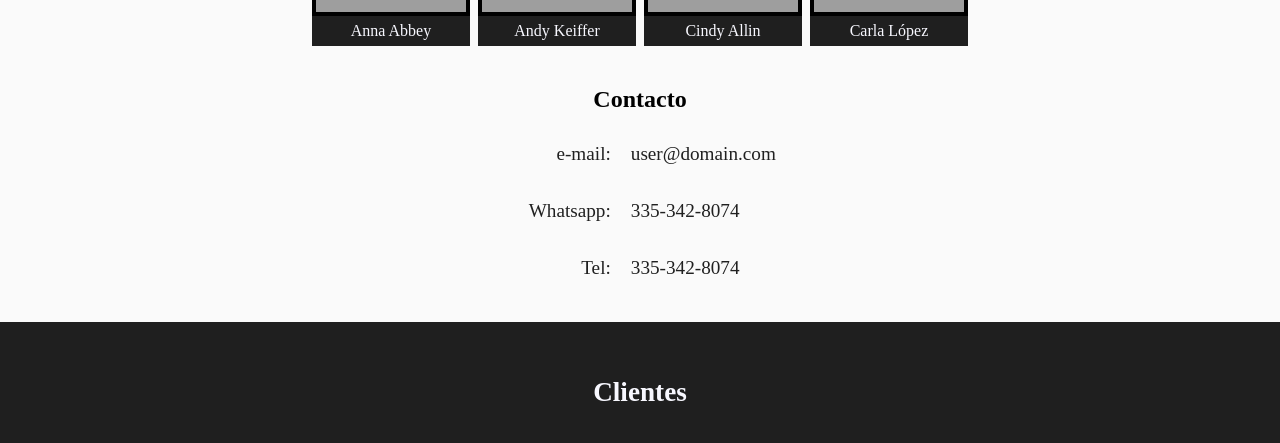
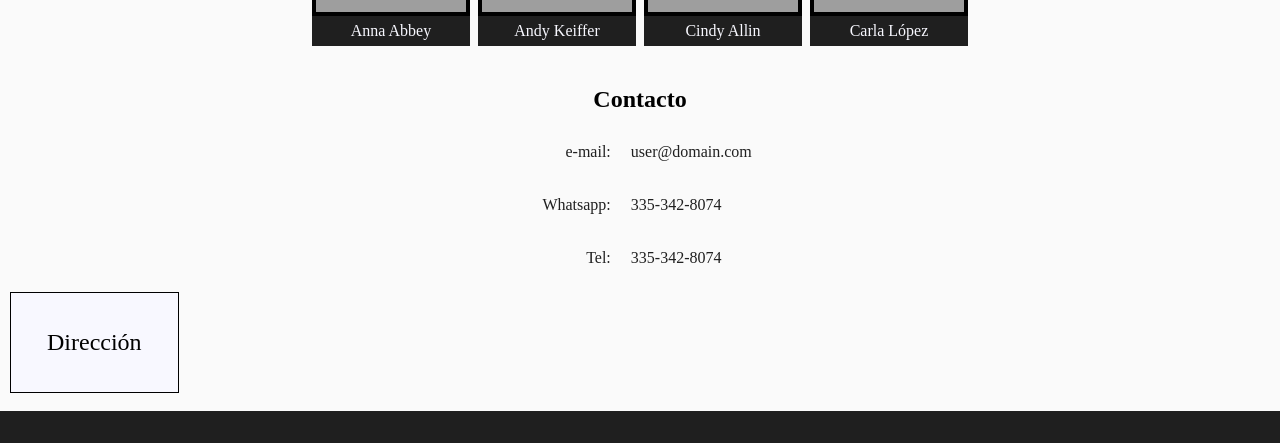
Before and after one commit to karin210/PubliciCat, a React (Create React App) app: page / in a window 1280 px wide. Shown: the part 6480-6923 px from the top of the page. Built offline with nearby package versions, Linux system fonts and the light colour scheme; grey boxes are pictures that could not be loaded.

Commit message:
ubicaction created

```diff
--- a/src/App.css
+++ b/src/App.css
@@ -440,7 +440,7 @@ color: white;
   display: inline-block;
   width: 40%;
   color: rgba(20, 20 , 20, 95%);
-  font-size: 1.2rem;
+  font-size: 1rem;
   padding: 10px 10px;
   text-align: end;
 }
@@ -449,7 +449,7 @@ color: white;
   display: inline-block;
   width: 43%;
   color: rgba(20, 20 , 20, 95%);
-  font-size: 1.2rem;
+  font-size: 1rem;
   padding: 10px 10px;
 }
 
@@ -457,7 +457,7 @@ color: white;
   display: inline-block;
   width: 40%;
   color: rgba(20, 20 , 20, 95%);
-  font-size: 1.2rem;
+  font-size: 1rem;
   padding: 10px 10px;
   text-align: end;
 }
@@ -466,8 +466,20 @@ color: white;
   display: inline-block;
   width: 43%;
   color: rgba(20, 20 , 20, 95%);
-  font-size: 1.2rem;
+  font-size: 1rem;
   padding: 10px 10px;
+}
+
+#ubicacion{
+  display: flex;
+}
+
+#ubicacionTxt{
+  border: 1px solid;
+  background-color: ghostwhite;
+  font-size: 1.5rem;
+  padding: 36px 36px;
+  margin-left: 10px;
 }
 
 .clientes{
@@ -488,6 +500,8 @@ color: white;
   width: 40%;
   height: 100px;
 }
+
+
 /* My phone's screen width is over 360px */
 
 /*
--- a/src/App.js
+++ b/src/App.js
@@ -156,8 +156,10 @@ function App() {
           <div className="contactoKeyEven">Tel:</div>
           <div className="contactoValEven">335-342-8074</div>
         </div>
-
-
+        <div id="ubicacion">
+          <div id="ubicacionTxt">Dirección</div>
+          <div></div>
+        </div>
       </section>
     </div>
 
```
